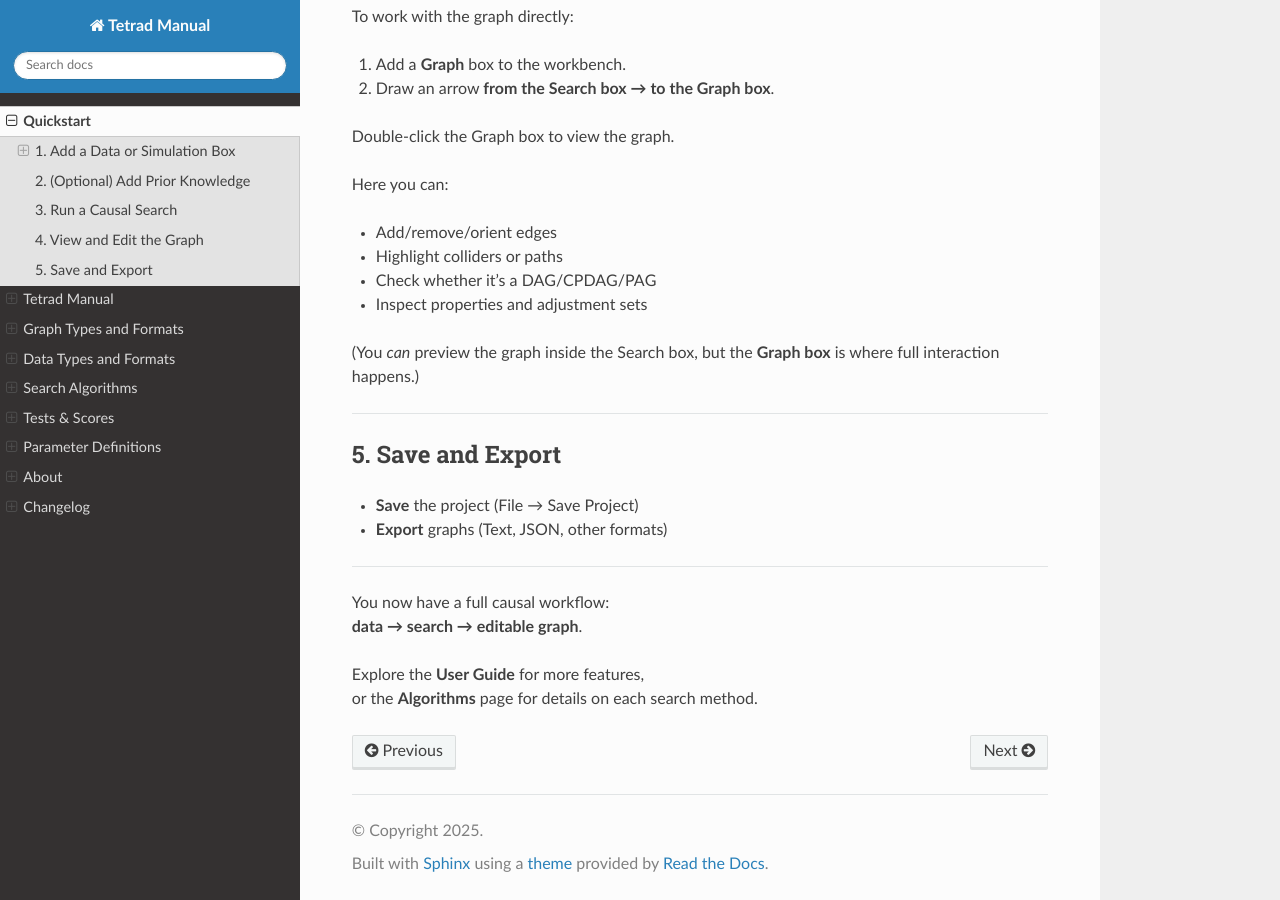
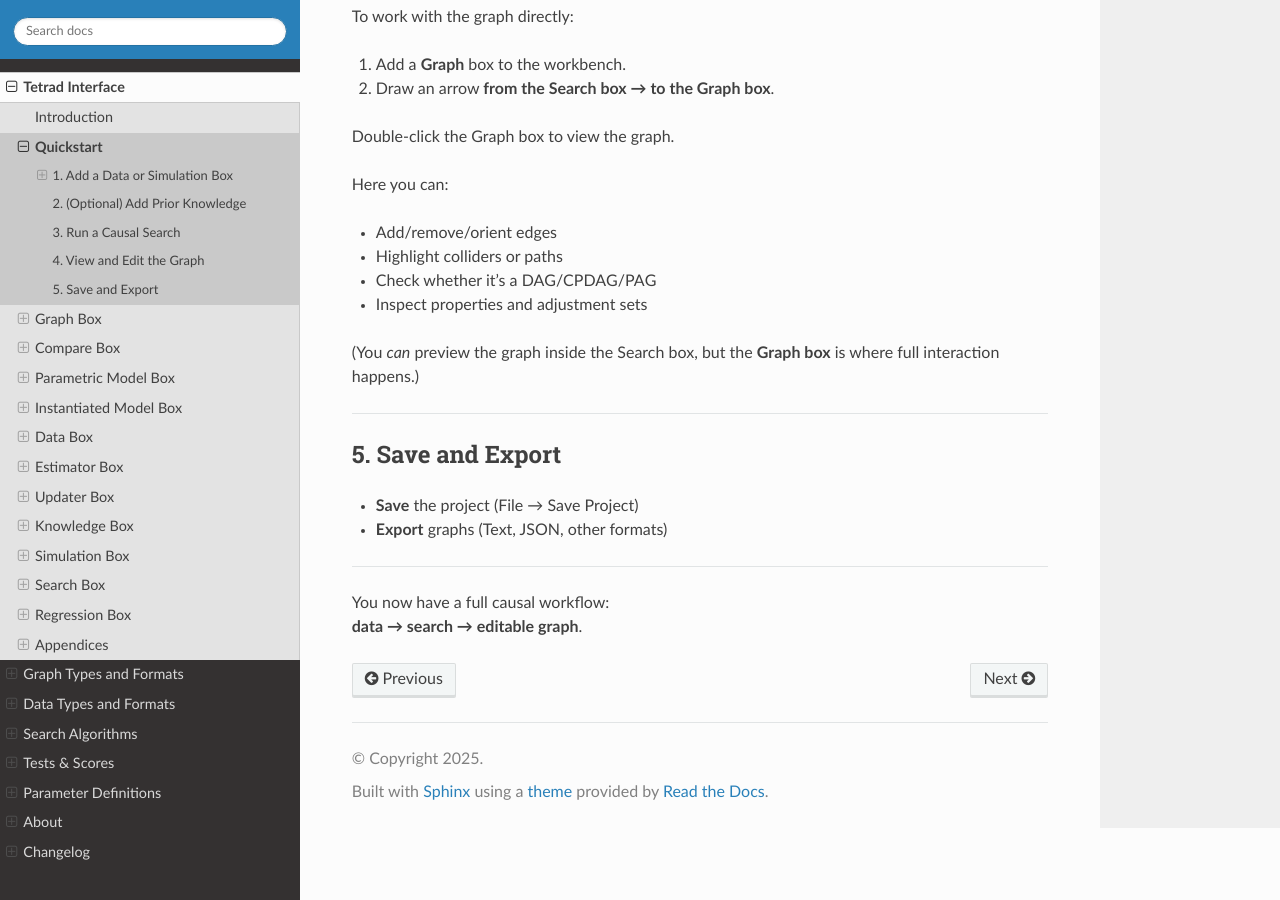
Before and after one commit to cmu-phil/tetrad-manual-rtd, a Sphinx documentation site: the page built from docs/manual/quickstart.md, in a window 1280 px wide and 900 px high, scrolled down 1467 px. Built offline with Sphinx 7.4.7 and the Read the Docs theme 3.1.0, drawn with Linux system fonts in a browser that asks for light colours.

Commit message:
Restructure docs: move Quickstart to Manual, update references, and adjust headings

```diff
--- a/docs/manual/index.md
+++ b/docs/manual/index.md
@@ -2,7 +2,7 @@
 
 (tetrad-manual)=
 
-# Tetrad Manual
+# Tetrad Interface
 
 Last updated: 2/6/2024
 
--- a/docs/quickstart.md
+++ b/docs/manual/quickstart.md
@@ -80,6 +80,3 @@
 
 You now have a full causal workflow:
 **data → search → editable graph**.
-
-Explore the **User Guide** for more features,
-or the **Algorithms** page for details on each search method.
```
Also changed, not shown: other parts of docs/manual/index.md (+1 -0 lines), docs/index.md (+1 -2 lines).
